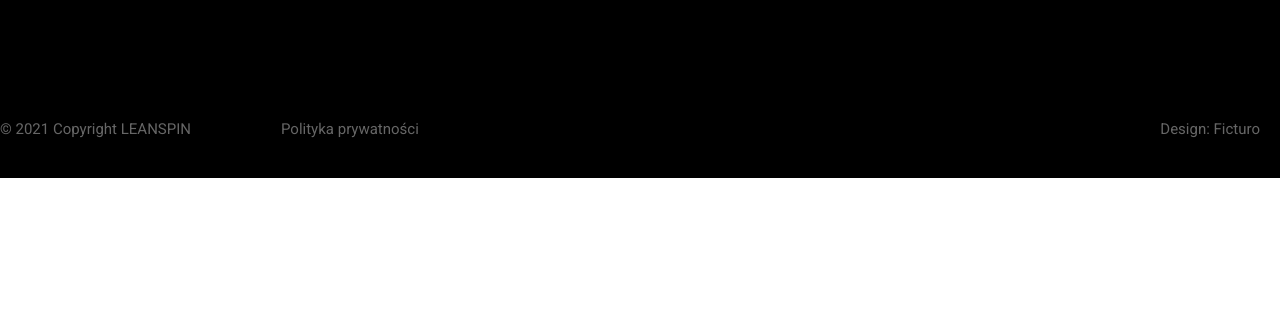
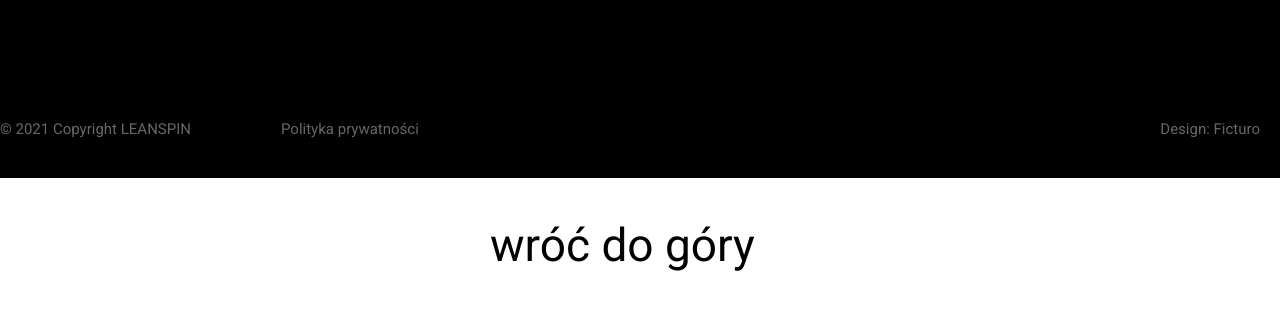
Before and after one commit to Yury-Odinson/course-work, a website built with Parcel: page src/index.html in a window 1280 px wide. Shown: the part 7995-8305 px from the top of the page. Before the commit the page ends 8173 px from the top, so only its background shows below. Built offline with nearby package versions, Linux system fonts and the light colour scheme.

Commit message:
feat: footer (with button toTop)

```diff
--- a/src/index.html
+++ b/src/index.html
@@ -244,5 +244,14 @@
         </div>
     </div>
 
+
+
+    <!-- подвал сайта с кнопкой наверх -->
+    <footer class="footer">
+        <div class="footer-container">
+            <span class="footer__toTop">wróć do góry</span>
+        </div>
+    </footer>
+
 </body>
 </html>
--- a/src/styles/main.scss
+++ b/src/styles/main.scss
@@ -524,3 +524,19 @@
         padding-right: 20px;
     }
 }
+
+// подвал сайта с кнопкой наверх
+.footer {
+
+    max-width: 100%;
+
+    &-container {
+        margin: 0 auto;
+        padding: 40px 0;
+        max-width: 300px;
+    }
+
+    &__toTop {
+        font-size: 4.6rem;
+    }
+}
```
Also changed, not shown: dist/index.html, 2 other files.
